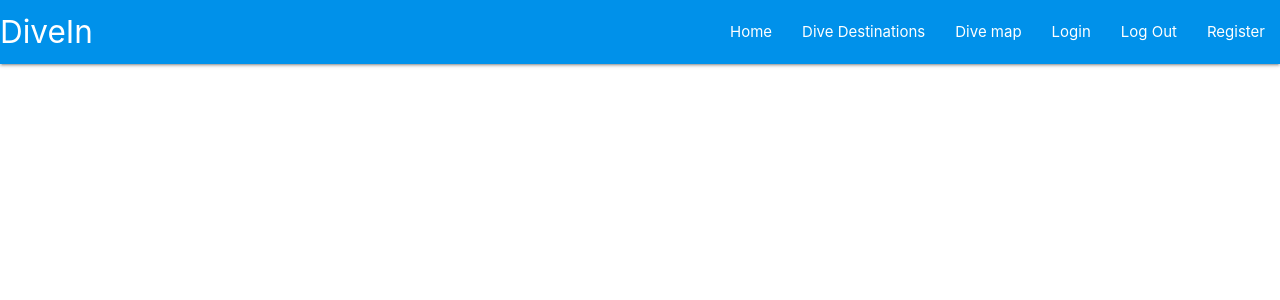
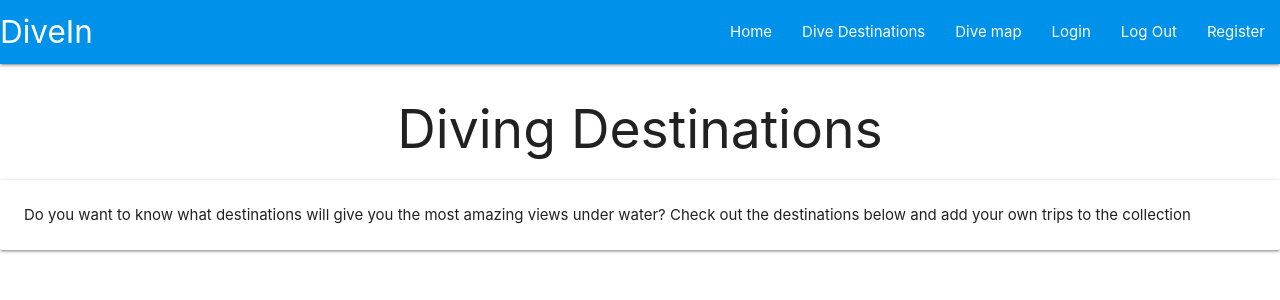
Before and after one commit to daniellima338/DiveIn, a Flask app: template templates/descriptions.html in a window 1280 px wide. Shown: the top 300 px of the page. Run offline with Flask 2, Linux system fonts and the light colour scheme; the template is opened without the code that fills it, so the values that code supplies are empty; some libraries are stand-ins or nearby versions.

Commit message:
changed estetics of the page

```diff
--- a/templates/descriptions.html
+++ b/templates/descriptions.html
@@ -1,6 +1,16 @@
 {% extends "base.html" %}
 {% block content %}
-
+    <div class="row">
+            <div class="center-align">
+                <h2 class="header">Diving Destinations</h2>
+                <div class="card horizontal">
+                    <div class="card-content">
+                      <p class>Do you want to know what destinations will give you the most amazing views under water? Check out the destinations below and add your own trips to the collection</p>
+                    </div>
+                </div>
+              </div>
+        </div>
+    </div>
     {% for description in descriptions %}
         {{ description.continent }}<br>
         {{ description.country }}<br>
```
